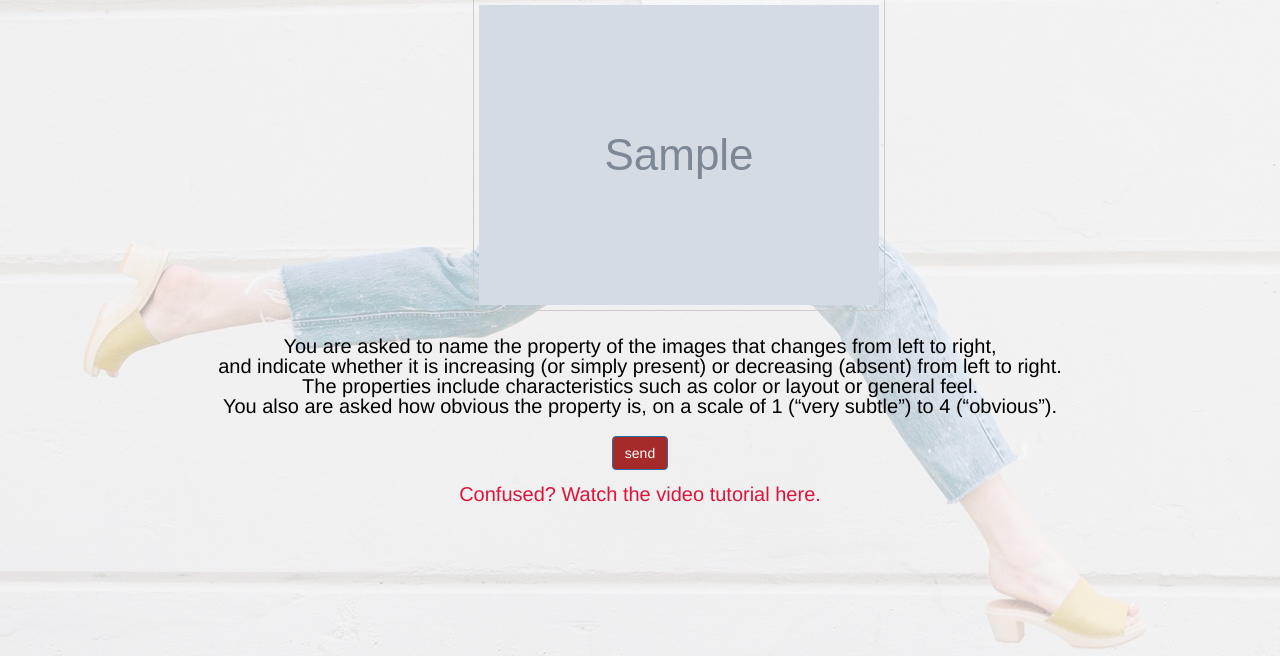
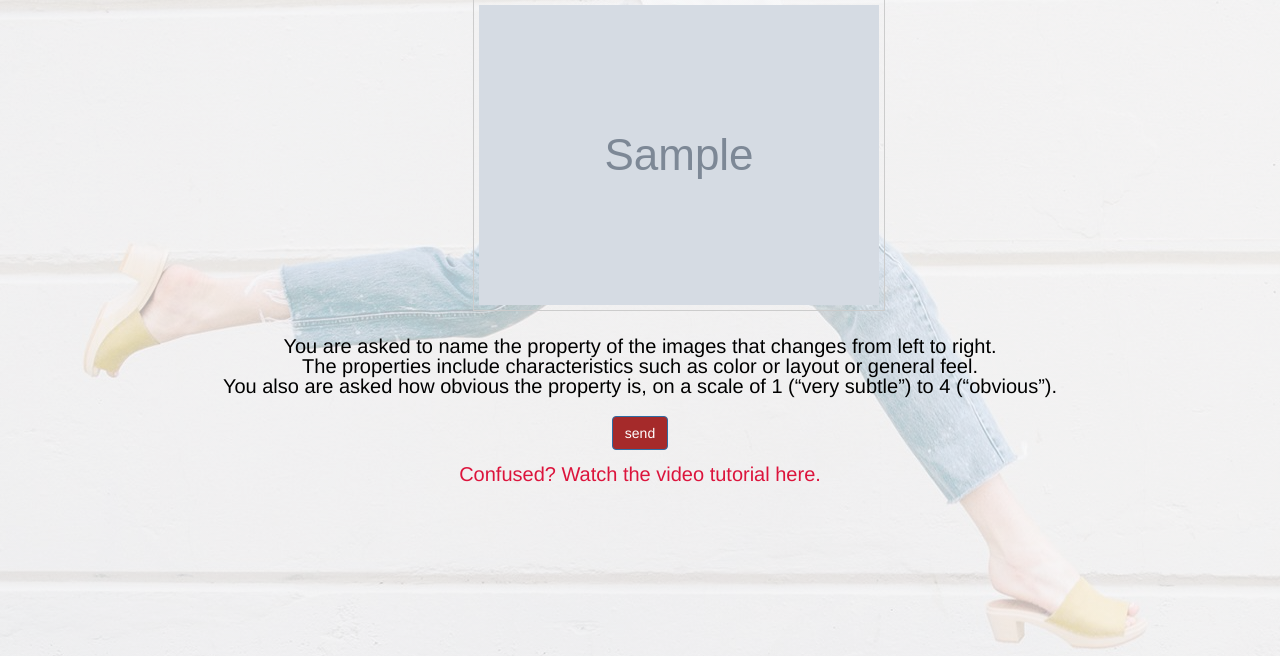
Before and after one commit to Seplanna/WebApiFashionSearch, a Django app: template templates/search/search_interpretability.html in a window 1280 px wide; the page is wider, and only the part inside the window is pictured. Shown: the part 66-722 px from the top of that part. Run offline with Django 3.2, Linux system fonts and the light colour scheme; the template is opened without the code that fills it: most values are stand-ins (such as "Sample title", 1, 10 or a date in 2020); grey boxes marked "Sample" are stand-in pictures; some libraries are stand-ins or nearby versions.

Commit message:
interpretability

```diff
--- a/shoes/views.py
+++ b/shoes/views.py
@@ -16,13 +16,15 @@ def ChooseTask(user_id):
         if len(tasks_not_finished) > 0:
             return tasks_not_finished[0]
 
-    all_tasks = open("static/text_files/tasks1.txt").readlines()[:-1]
+    all_tasks = open("static/text_files/tasks1.txt").read().strip()
+    all_tasks = all_tasks.split("\n")
     used_tasks = [task_number.task_number for task_number in OneTask.objects.all() if
-                  task_number.task_number < len(all_tasks) - 10]
+                  task_number.aproove == 1 or (task_number.iteration == n_images and task_number.aproove == 0)]
 
     free_tasks = [i for i in range(len(all_tasks)) if i not in used_tasks]
     if len(free_tasks) == 0:
         free_tasks = [i for i in range(len(all_tasks))]
+    print("LEN OF FREE TASKS = ", len(free_tasks))
     task_number = random.choice(free_tasks)
     task = all_tasks[task_number].strip().split("\t")
     images = "\t".join(task[:n_images])
--- a/templates/search/search_interpretability.html
+++ b/templates/search/search_interpretability.html
@@ -49,10 +49,8 @@
                 </div>
 
                 <p class="title1">
-                                You are asked to name the property of the images that changes from left to right,<br>
-                                and indicate whether it is increasing (or simply present) or decreasing (absent)
-                    from left to right.<br>
-                The properties include characteristics such as color or layout or general feel.<br>
+                                You are asked to name the property of the images that changes from left to right.<br>
+                    The properties include characteristics such as color or layout or general feel.<br>
                                 You also are asked how obvious the property is, on a scale of 1 (“very subtle”) to 4 (“obvious”).
                 </p>
 
--- a/templates/search/start_search.html
+++ b/templates/search/start_search.html
@@ -25,9 +25,8 @@
                  This is an interactive search system.<br>
                  In each iteration, you will see 5 columns of shoes.<br>
                  If you see a good match, push the "Buy something!” button at the top of the page.<br>
-                 In each iteration, you are asked to determine if the columns differ by color or shape.<br>
-                 If they differ, choose the most similar column to the shoe you’re looking
-                 for (based on color and/or shape). <br>
+                 In each iteration, you are asked to determine what property of the images changes from left to right.<br>
+                 Then you should choose the column with the most similar shoes to the target image according to this property.<br>
                  If you can't find something similar after 10 iterations, you can push the "I give up!"<br>
                  button at the top of the page,
                  where you can also see the number of iterations. <br>
```
